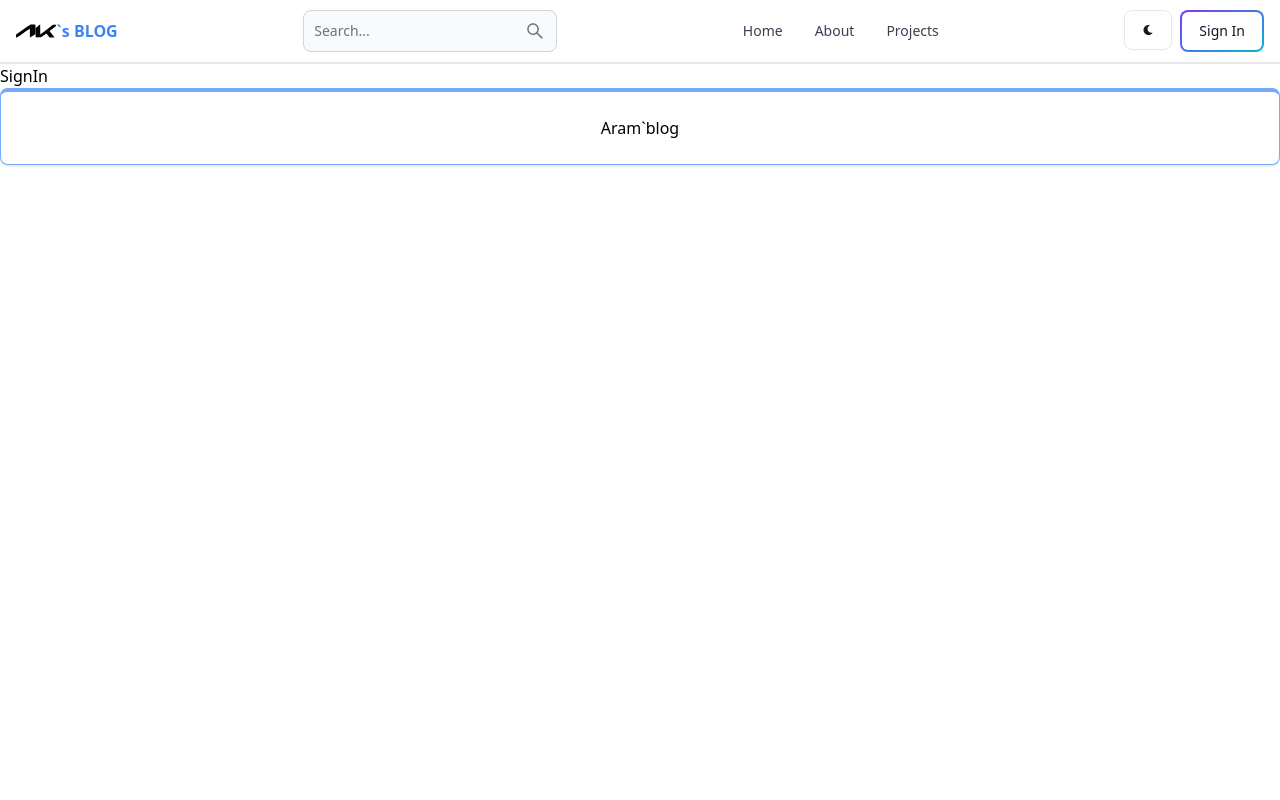
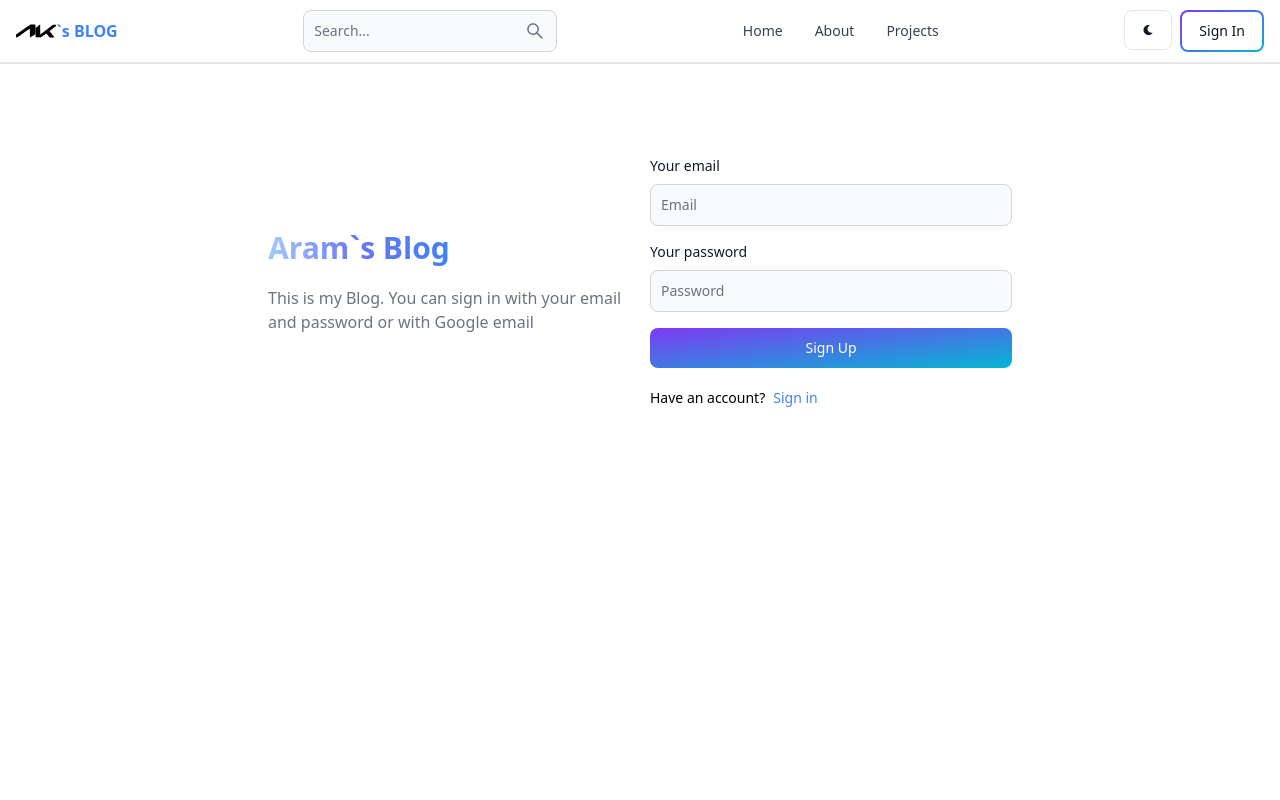
Before and after one commit to AramKim37/AKBLOG, a React (Vite) app in the folder client/: page /sign-in in a window 1280 px wide. Shown: the top 800 px of the page. Built offline with nearby package versions, Linux system fonts and the light colour scheme.

Commit message:
add function in sign in page

```diff
--- a/client/src/pages/SignIn.jsx
+++ b/client/src/pages/SignIn.jsx
@@ -1,5 +1,108 @@
+import { Alert, Button, Label, Spinner, TextInput } from "flowbite-react";
+import { useState } from "react";
+import { Link, useNavigate } from "react-router-dom";
+
 const SignIn = () => {
-  return <div>SignIn</div>;
+  const [formData, setFormData] = useState({});
+  const [errorMessage, setErrorMessage] = useState(null);
+  const [loading, setLoading] = useState(false);
+  const navigate = useNavigate();
+  const handleChange = (e) => {
+    setFormData({ ...formData, [e.target.id]: e.target.value.trim() });
+  };
+
+  const handleSubmit = async (e) => {
+    e.preventDefault();
+    if (!formData.email || !formData.password) {
+      return setErrorMessage("Please fill out all fields.");
+    }
+    try {
+      setLoading(true);
+      setErrorMessage(null);
+      const res = await fetch("/api/auth/signin", {
+        method: "POST",
+        headers: { "Content-Type": "application/json" },
+        body: JSON.stringify(formData),
+      });
+      const data = await res.json();
+      if (data.success === false) {
+        return setErrorMessage(data.message);
+      }
+      setLoading(false);
+      if (res.ok) {
+        navigate("/");
+      }
+    } catch (error) {
+      setErrorMessage(error.message);
+      setLoading(false);
+    }
+  };
+  console.log(formData);
+
+  return (
+    <div className="min-h-screen mt-20">
+      <div className="flex flex-col md:flex-row max-w-3xl mx-auto gap-5 p-3 md:items-center">
+        <div className="flex-1 flex flex-col gap-5">
+          <h1 className="text-3xl font-extrabold">
+            <span className="bg-gradient-to-r from-blue-300 via-indigo-500 to-blue-500  text-transparent bg-clip-text">
+              Aram`s Blog
+            </span>
+          </h1>
+          <h3 className="font-light text-gray-500">
+            This is my Blog. You can sign in with your email and password or
+            with Google email
+          </h3>
+        </div>
+        <div className="flex-1">
+          <form className="flex flex-col gap-4" onSubmit={handleSubmit}>
+            <div className="flex flex-col gap-2">
+              <Label value="Your email" />
+              <TextInput
+                placeholder="Email"
+                type="email"
+                id="email"
+                onChange={handleChange}
+              />
+            </div>
+            <div className="flex flex-col gap-2">
+              <Label value="Your password" />
+              <TextInput
+                placeholder="Password"
+                type="password"
+                id="password"
+                onChange={handleChange}
+              />
+            </div>
+            <Button
+              type="submit"
+              gradientDuoTone="purpleToBlue"
+              disabled={loading}
+            >
+              {loading ? (
+                <>
+                  <Spinner size="sm" />
+                  <span className="pl-3">Loading...</span>
+                </>
+              ) : (
+                "Sign Up"
+              )}
+            </Button>
+          </form>
+          <div className="flex gap-2 text-sm mt-5">
+            <h3>Have an account?</h3>
+            <Link to="/sign-in" className="text-blue-500">
+              Sign in
+            </Link>
+          </div>
+          {errorMessage && (
+            <Alert className="mt-5" color="failure">
+              {errorMessage}
+            </Alert>
+          )}
+        </div>
+      </div>
+    </div>
+  );
 };
 
 export default SignIn;
```
